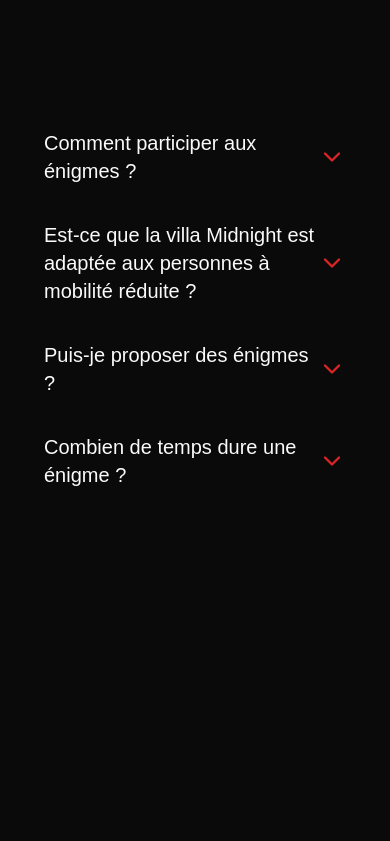
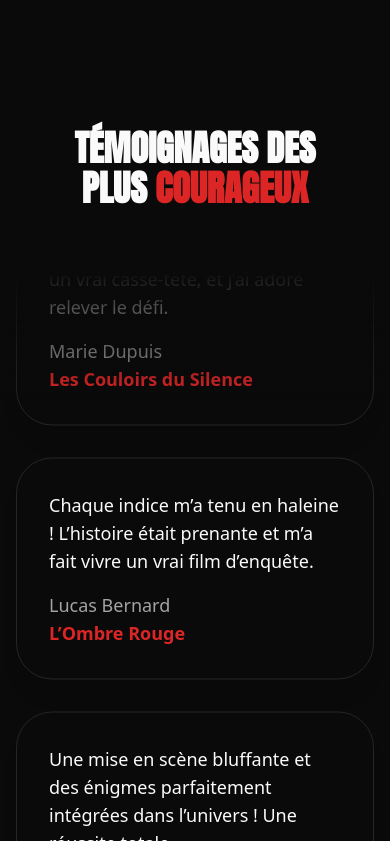
Before and after one commit to y2-znt/Villa-Midnight, a React (Vite) app in the folder frontend/: page / in a window 390 px wide. Shown: the part 3463-4304 px from the top of the page. Built offline with nearby package versions, Linux system fonts and the light colour scheme; no server answers.

Commit message:
feat: add Testimonials section to Home page with animated review grid

```diff
--- a/frontend/src/pages/Home.tsx
+++ b/frontend/src/pages/Home.tsx
@@ -1,6 +1,7 @@
 import Particles from "../components/ui/particles";
 import BestEnigmas from "../sections/BestEnigmas";
 import Hero from "../sections/Hero";
+import Testimonials from "../sections/Testimonials";
 import Contact from "./Contact";
 import FAQ from "./FAQ";
 
@@ -27,8 +28,9 @@ export default function Home() {
       <Hero />
       <div className="mt-[50vh]"></div>
       <BestEnigmas />
-      <FAQ />
-      <div className="my-[30vh]">
+      <div className="my-[20vh] md:my-[30vh] space-y-[25vh]">
+        <Testimonials />
+        <FAQ />
         <Contact />
       </div>
     </div>
--- /dev/null
+++ b/frontend/src/sections/Testimonials.tsx
@@ -0,0 +1,169 @@
+import { useInView } from "framer-motion";
+import { HTMLAttributes, useEffect, useRef, useState } from "react";
+import Title from "../components/ui/title";
+import { TESTIMONIALS } from "../data/data";
+import { cn } from "../lib/utils";
+
+function splitArray<T>(array: Array<T>, numParts: number) {
+  const result: Array<Array<T>> = [];
+
+  for (let i = 0; i < array.length; i++) {
+    const index = i % numParts;
+    if (!result[index]) {
+      result[index] = [];
+    }
+    result[index].push(array[i]);
+  }
+
+  return result;
+}
+
+function ReviewColumn({
+  reviews,
+  className,
+  reviewClassName,
+  msPerPixel = 0,
+}: {
+  reviews: { text: string; name: string; experienceType: string }[];
+  className?: string;
+  reviewClassName?: (reviewIndex: number) => string;
+  msPerPixel?: number;
+}) {
+  const columnRef = useRef<HTMLDivElement | null>(null);
+  const [columnHeight, setColumnHeight] = useState(0);
+  const duration = `${columnHeight * msPerPixel}ms`;
+
+  useEffect(() => {
+    if (!columnRef.current) return;
+
+    const resizeObserver = new window.ResizeObserver(() => {
+      setColumnHeight(columnRef.current?.offsetHeight ?? 0);
+    });
+
+    resizeObserver.observe(columnRef.current);
+
+    return () => {
+      resizeObserver.disconnect();
+    };
+  }, []);
+
+  return (
+    <div
+      ref={columnRef}
+      className={cn("animate-marquee space-y-8 py-4", className)}
+      style={{ "--marquee-duration": duration } as React.CSSProperties}
+    >
+      {reviews.concat(reviews).map((review, reviewIndex) => (
+        <Review
+          key={reviewIndex}
+          className={cn(
+            "text-lg",
+            reviewClassName?.(reviewIndex % reviews.length)
+          )}
+          text={review.text}
+          name={review.name}
+          experienceType={review.experienceType}
+        />
+      ))}
+    </div>
+  );
+}
+
+interface ReviewProps extends HTMLAttributes<HTMLDivElement> {
+  text: string;
+  name: string;
+  experienceType: string;
+}
+
+function Review({
+  text,
+  name,
+  experienceType,
+  className,
+  ...props
+}: ReviewProps) {
+  const POSSIBLE_ANIMATION_DELAYS = [
+    "0s",
+    "0.1s",
+    "0.2s",
+    "0.3s",
+    "0.4s",
+    "0.5s",
+  ];
+
+  const animationDelay =
+    POSSIBLE_ANIMATION_DELAYS[
+      Math.floor(Math.random() * POSSIBLE_ANIMATION_DELAYS.length)
+    ];
+
+  return (
+    <div
+      className={cn(
+        "animate-fade-in rounded-[2.25rem] border p-8 opacity-0 shadow-xl shadow-slate-900/5",
+        className
+      )}
+      style={{ animationDelay }}
+      {...props}
+    >
+      <p className="text-pretty md:text-md">{text}</p>
+      <span className="mt-4 block text-muted-foreground">{name}</span>
+      <span className="text-lg font-semibold text-primary">
+        {experienceType}
+      </span>
+    </div>
+  );
+}
+
+function ReviewGrid({ isVisible }: { isVisible: boolean }) {
+  const containerRef = useRef<HTMLDivElement | null>(null);
+  const columns = splitArray(TESTIMONIALS, 3);
+  const column1 = columns[0];
+  const column2 = columns[1];
+  const column3 = columns[2];
+
+  return (
+    <div
+      ref={containerRef}
+      className={cn(
+        "relative -mx-4 mt-16 grid h-[49rem] max-h-[150vh] grid-cols-1 items-start gap-8 overflow-hidden px-4 md:mt-28 md:grid-cols-2 lg:grid-cols-2 xl:grid-cols-3",
+        isVisible && "animate-fade-in"
+      )}
+    >
+      {isVisible ? (
+        <>
+          <ReviewColumn reviews={column1} msPerPixel={30} />
+          <ReviewColumn
+            reviews={column2}
+            className="hidden md:block"
+            msPerPixel={40}
+          />
+          <ReviewColumn
+            reviews={column3}
+            className="hidden xl:block"
+            msPerPixel={30}
+          />
+        </>
+      ) : null}
+      <div className="pointer-events-none absolute inset-x-0 top-0 h-32 bg-gradient-to-b from-neutral-950" />
+      <div className="pointer-events-none absolute inset-x-0 bottom-0 h-32 bg-gradient-to-t from-neutral-950" />
+    </div>
+  );
+}
+
+export default function Testimonials() {
+  const containerRef = useRef<HTMLDivElement | null>(null);
+  const isInView = useInView(containerRef, { once: true, amount: 0.4 });
+
+  return (
+    <div>
+      <div
+        ref={containerRef}
+        className="px-4 opacity-0 transition-opacity duration-700 ease-in-out md:px-6 lg:px-8 xl:px-20 2xl:px-32"
+        style={{ opacity: isInView ? 1 : 0 }}
+      >
+        <Title text="Témoignages des plus" highlight="Courageux" />
+        <ReviewGrid isVisible={isInView} />
+      </div>
+    </div>
+  );
+}
```
